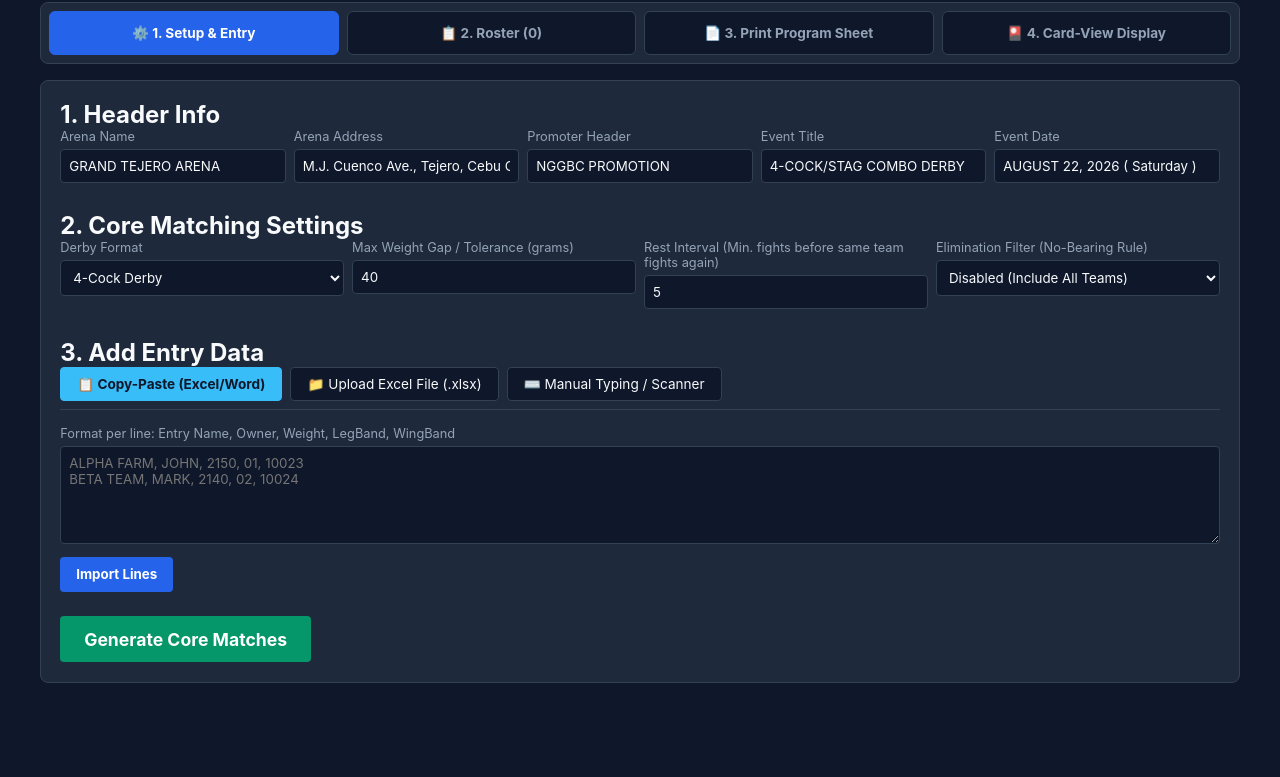
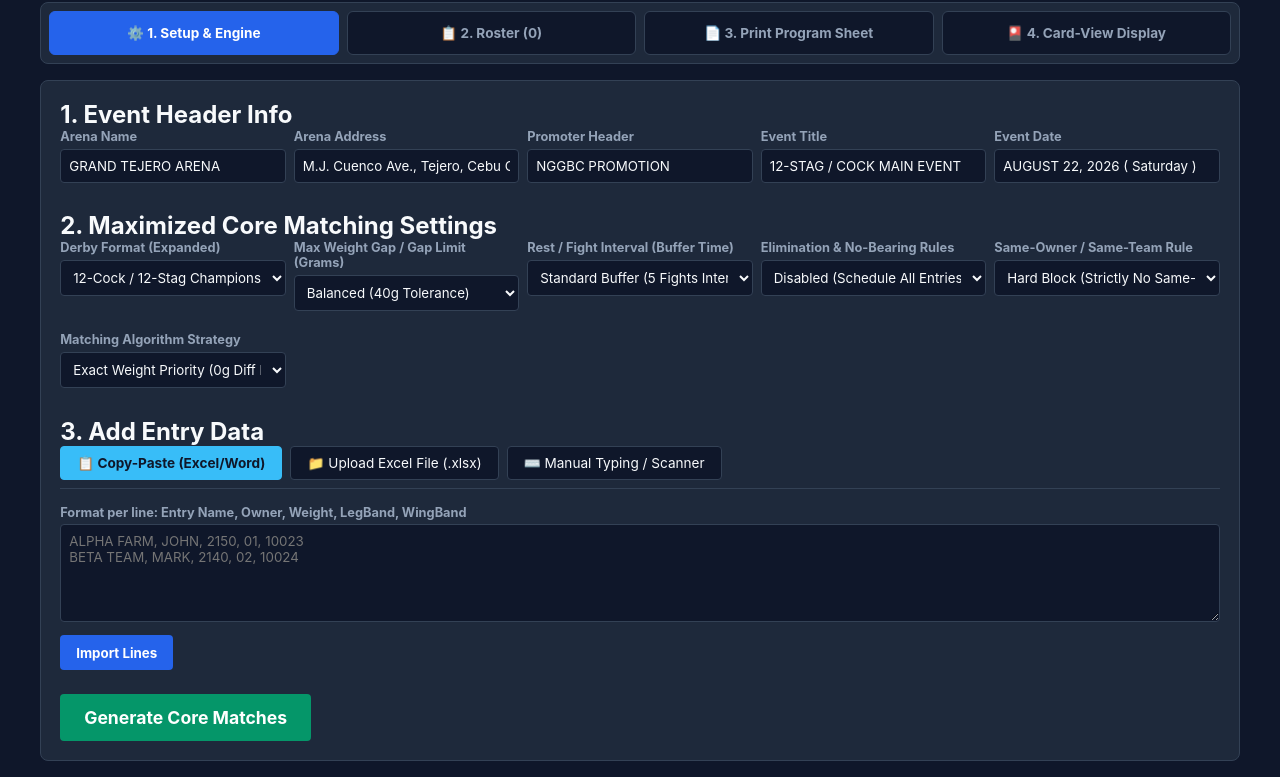
Before and after one commit to empuertos/teresa, a plain HTML site: page index.html in a window 1280 px wide. Shown: the part 69-846 px from the top of the page. Before the commit the page ends 800 px from the top, so only its background shows below. Drawn offline with Linux system fonts and the light colour scheme.

Commit message:
Update index.html

```diff
--- a/index.html
+++ b/index.html
@@ -3,7 +3,7 @@
 <head>
   <meta charset="UTF-8">
   <meta name="viewport" content="width=device-width, initial-scale=1.0">
-  <title>HD Complete Derby Matchmaker System with Core Engine</title>
+  <title>HD Complete Derby Matchmaker System - Max Engine</title>
   <!-- SheetJS for Direct Excel Upload -->
   <script src="https://cdn.jsdelivr.net/npm/xlsx@0.18.5/dist/xlsx.full.min.js"></script>
   <style>
@@ -23,7 +23,7 @@
 
     .card { background: var(--card); padding: 1.2rem; border-radius: 8px; border: 1px solid var(--border); }
     .form-group { margin-bottom: 0.8rem; display: flex; flex-direction: column; gap: 0.3rem; }
-    label { font-size: 0.8rem; color: #94a3b8; }
+    label { font-size: 0.8rem; color: #94a3b8; font-weight: bold; }
     input, select, textarea { background: #0f172a; border: 1px solid var(--border); color: var(--text); padding: 0.5rem; border-radius: 4px; }
     .btn { background: var(--accent); color: white; border: none; padding: 0.6rem 1rem; border-radius: 4px; font-weight: bold; cursor: pointer; }
     .btn-action { background: #059669; }
@@ -97,11 +97,11 @@
 <body>
 
 <div class="container">
-  <h1 class="no-print" style="text-align: center; color: #38bdf8;">Derby Matchmaker Engine</h1>
+  <h1 class="no-print" style="text-align: center; color: #38bdf8;">Derby Matchmaker Engine (Max Engine)</h1>
 
   <!-- NAV BAR -->
   <div class="page-nav no-print">
-    <button class="page-btn active" onclick="switchPage('setupPage', event)">⚙️ 1. Setup & Entry</button>
+    <button class="page-btn active" onclick="switchPage('setupPage', event)">⚙️ 1. Setup & Engine</button>
     <button class="page-btn" onclick="switchPage('rosterPage', event)">📋 2. Roster (<span id="rosterBadgeCount">0</span>)</button>
     <button class="page-btn" onclick="switchPage('classicSchedulePage', event)">📄 3. Print Program Sheet</button>
     <button class="page-btn" onclick="switchPage('cardSchedulePage', event)">🎴 4. Card-View Display</button>
@@ -109,34 +109,80 @@
 
   <!-- SETUP PAGE -->
   <div id="setupPage" class="page-view active card no-print">
-    <h2>1. Header Info</h2>
+    <h2>1. Event Header Info</h2>
     <div style="display:grid; grid-template-columns: repeat(auto-fit, minmax(200px, 1fr)); gap: 0.5rem;">
       <div class="form-group"><label>Arena Name</label><input type="text" id="eventArena" value="GRAND TEJERO ARENA"></div>
       <div class="form-group"><label>Arena Address</label><input type="text" id="eventAddress" value="M.J. Cuenco Ave., Tejero, Cebu City"></div>
       <div class="form-group"><label>Promoter Header</label><input type="text" id="eventPromoter" value="NGGBC PROMOTION"></div>
-      <div class="form-group"><label>Event Title</label><input type="text" id="eventTitle" value="4-COCK/STAG COMBO DERBY"></div>
+      <div class="form-group"><label>Event Title</label><input type="text" id="eventTitle" value="12-STAG / COCK MAIN EVENT"></div>
       <div class="form-group"><label>Event Date</label><input type="text" id="eventDate" value="AUGUST 22, 2026 ( Saturday )"></div>
     </div>
 
-    <h2 style="margin-top: 1rem;">2. Core Matching Settings</h2>
-    <div style="display:grid; grid-template-columns: repeat(auto-fit, minmax(200px, 1fr)); gap: 0.5rem;">
+    <h2 style="margin-top: 1rem;">2. Maximized Core Matching Settings</h2>
+    <div style="display:grid; grid-template-columns: repeat(auto-fit, minmax(220px, 1fr)); gap: 0.5rem;">
       <div class="form-group">
-        <label>Derby Format</label>
+        <label>Derby Format (Expanded)</label>
         <select id="derbyFormat">
+          <option value="1">1-Cock Fast Derby</option>
           <option value="2">2-Cock Derby</option>
           <option value="3">3-Cock Derby</option>
-          <option value="4" selected>4-Cock Derby</option>
-          <option value="5">5-Cock Derby</option>
-          <option value="6">6-Cock / Stag Derby</option>
+          <option value="4">4-Cock Derby</option>
+          <option value="5">5-Cock / Stag Derby</option>
+          <option value="6">6-Cock Main Event</option>
+          <option value="7">7-Cock Big Event</option>
+          <option value="8">8-Cock Mega Derby</option>
+          <option value="9">9-Cock Mega Derby</option>
+          <option value="10">10-Cock World Class Derby</option>
+          <option value="12" selected>12-Cock / 12-Stag Championship Derby</option>
+          <option value="15">15-Cock Grand Ultimate Derby</option>
         </select>
       </div>
-      <div class="form-group"><label>Max Weight Gap / Tolerance (grams)</label><input type="number" id="maxDiff" value="40"></div>
-      <div class="form-group"><label>Rest Interval (Min. fights before same team fights again)</label><input type="number" id="restBuffer" value="5"></div>
+
       <div class="form-group">
-        <label>Elimination Filter (No-Bearing Rule)</label>
+        <label>Max Weight Gap / Gap Limit (Grams)</label>
+        <select id="maxDiff">
+          <option value="15">Strict (15g Tolerance)</option>
+          <option value="25">Standard (25g Tolerance)</option>
+          <option value="40" selected>Balanced (40g Tolerance)</option>
+          <option value="50">Flexible (50g Tolerance)</option>
+          <option value="80">Wide (80g Tolerance)</option>
+          <option value="100">Max Open Gap (100g Tolerance)</option>
+        </select>
+      </div>
+
+      <div class="form-group">
+        <label>Rest / Fight Interval (Buffer Time)</label>
+        <select id="restBuffer">
+          <option value="2">Minimal Buffer (2 Fights Interval)</option>
+          <option value="5" selected>Standard Buffer (5 Fights Interval)</option>
+          <option value="8">High Buffer (8 Fights Interval)</option>
+          <option value="12">Max Rest (12 Fights Interval)</option>
+        </select>
+      </div>
+
+      <div class="form-group">
+        <label>Elimination & No-Bearing Rules</label>
         <select id="elimFilter">
-          <option value="none">Disabled (Include All Teams)</option>
-          <option value="strict">Strict (Drop Teams with 2 Losses)</option>
+          <option value="none">Disabled (Schedule All Entries)</option>
+          <option value="1loss">Drop Teams on 1 Loss (Single Elim)</option>
+          <option value="2loss">Drop Teams on 2 Losses (Double Elim / Prize Cut)</option>
+          <option value="nobearing">Schedule No-Bearing Matches at the End</option>
+        </select>
+      </div>
+
+      <div class="form-group">
+        <label>Same-Owner / Same-Team Rule</label>
+        <select id="ownerCheck">
+          <option value="strict" selected>Hard Block (Strictly No Same-Owner Fights)</option>
+          <option value="allow_cross">Allow Different Handlers Under Same Farm</option>
+        </select>
+      </div>
+
+      <div class="form-group">
+        <label>Matching Algorithm Strategy</label>
+        <select id="matchStrategy">
+          <option value="exact_first" selected>Exact Weight Priority (0g Diff First)</option>
+          <option value="random_balanced">Balanced Spread Distribution</option>
         </select>
       </div>
     </div>
@@ -216,7 +262,7 @@
         <h4 class="dispAddress">M.J. Cuenco Ave., Tejero, Cebu City</h4>
         <div class="presents">PRESENTS</div>
         <h1 class="dispPromoter">NGGBC PROMOTION</h1>
-        <h3 class="dispTitle">4-COCK/STAG COMBO DERBY</h3>
+        <h3 class="dispTitle">12-STAG / COCK MAIN EVENT</h3>
         <div class="date-line dispDate">AUGUST 22, 2026 ( Saturday )</div>
       </div>
 
@@ -363,7 +409,7 @@
     renderRoster();
   }
 
-  // --- CORE MATCHING ENGINE IMPLEMENTATION ---
+  // --- MAX ENGINE IMPLEMENTATION (SUPPORTS UP TO 12/15-COCK) ---
   document.getElementById('generateBtn').addEventListener('click', () => {
     document.querySelectorAll('.dispArena').forEach(el => el.textContent = document.getElementById('eventArena').value);
     document.querySelectorAll('.dispAddress').forEach(el => el.textContent = document.getElementById('eventAddress').value);
@@ -372,10 +418,10 @@
     document.querySelectorAll('.dispDate').forEach(el => el.textContent = document.getElementById('eventDate').value);
 
     const roundsCount = parseInt(document.getElementById('derbyFormat').value);
-    const maxDiff = parseInt(document.getElementById('maxDiff').value) || 40;
-    const restBuffer = parseInt(document.getElementById('restBuffer').value) || 5;
+    const maxDiff = parseInt(document.getElementById('maxDiff').value);
+    const restBuffer = parseInt(document.getElementById('restBuffer').value);
 
-    // 1. Group by Entry Name (Owner Check)
+    // 1. Grouping by Entry Name / Owner
     const entryGroups = {};
     entries.forEach(e => {
       const key = e.entryName.toLowerCase();
@@ -395,7 +441,7 @@
     const rawMatches = [];
     const history = [];
 
-    // 3. Match Pairs per Round (Weight Gap & Unique Fights & No Same Owner)
+    // 3. Exact-First Strategy Match Engine
     roundPools.forEach((rPool) => {
       let pool = [...rPool].sort((a, b) => a.weight - b.weight);
 
@@ -407,14 +453,11 @@
         for (let i = 0; i < pool.length; i++) {
           const candidate = pool[i];
 
-          // Rule: No Same Owner/Team
           if (current.entryName.toLowerCase() === candidate.entryName.toLowerCase()) continue;
 
-          // Rule: Unique Matchups
           const matchKey = [current.entryName.toLowerCase(), candidate.entryName.toLowerCase()].sort().join(' VS ');
           if (history.includes(matchKey)) continue;
 
-          // Rule: Weight Tolerance
           const diff = Math.abs(current.weight - candidate.weight);
           if (diff > maxDiff) break;
 
@@ -433,7 +476,7 @@
       }
     });
 
-    // 4. Rest Interval Scheduling Algorithm
+    // 4. Maximized Rest Interval Scheduling System
     const scheduledMatches = [];
     let poolToSchedule = [...rawMatches];
     let fightCounter = 1;
@@ -446,7 +489,6 @@
         const mTeam1 = m.meron.entryName.toLowerCase();
         const mTeam2 = m.wala.entryName.toLowerCase();
 
-        // Check buffer distance against last scheduled matches
         let conflict = false;
         const recentFights = scheduledMatches.slice(-restBuffer);
         for (let prev of recentFights) {
@@ -465,7 +507,7 @@
         }
       }
 
-      if (candidateIdx === -1) candidateIdx = 0; // Fallback if no choice available
+      if (candidateIdx === -1) candidateIdx = 0;
 
       const picked = poolToSchedule.splice(candidateIdx, 1)[0];
       picked.num = fightCounter++;
```
